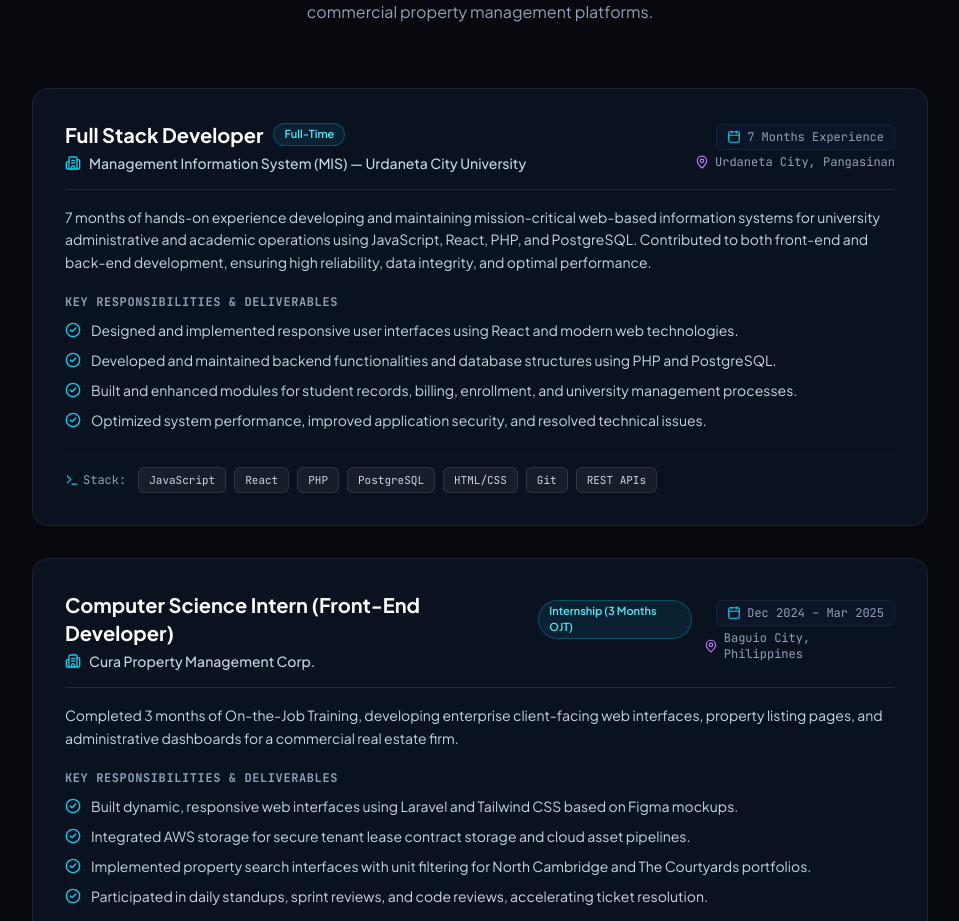
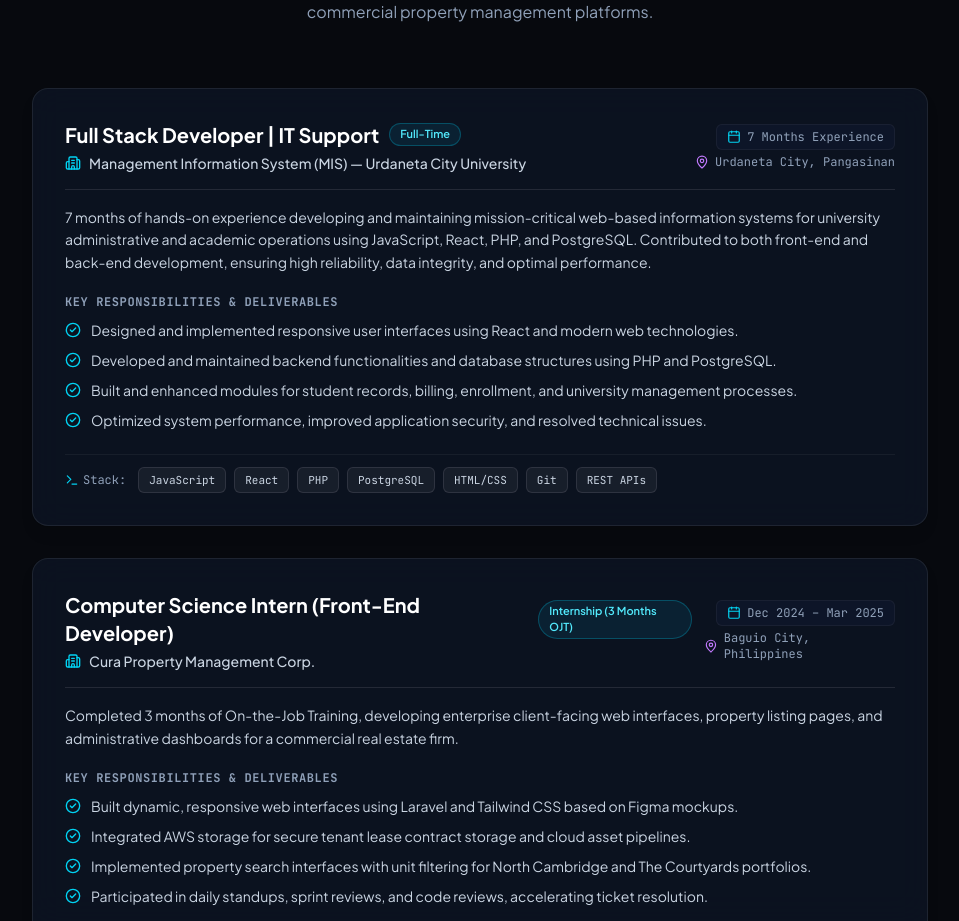
Before and after one commit to Dkyle19/Portfolio, a React (Vite) app: page / in a window 1280 px wide. Shown: the part 4487-5408 px from the top of the page, without its empty margins (160-1119 px from the left). Built offline with nearby package versions, Linux system fonts and the light colour scheme.

Commit message:
Update UCU MIS role to Full Stack Developer | IT Support

```diff
--- a/src/data/portfolioData.js
+++ b/src/data/portfolioData.js
@@ -223,7 +223,7 @@ export const portfolioData = {
   experience: [
     {
       id: "ucu-mis",
-      role: "Full Stack Developer",
+      role: "Full Stack Developer | IT Support",
       company: "Management Information System (MIS) — Urdaneta City University",
       location: "Urdaneta City, Pangasinan",
       period: "7 Months Experience",
```
